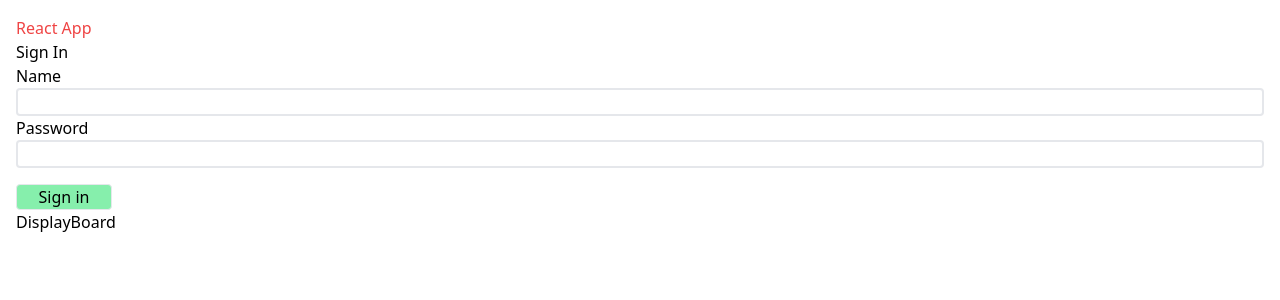
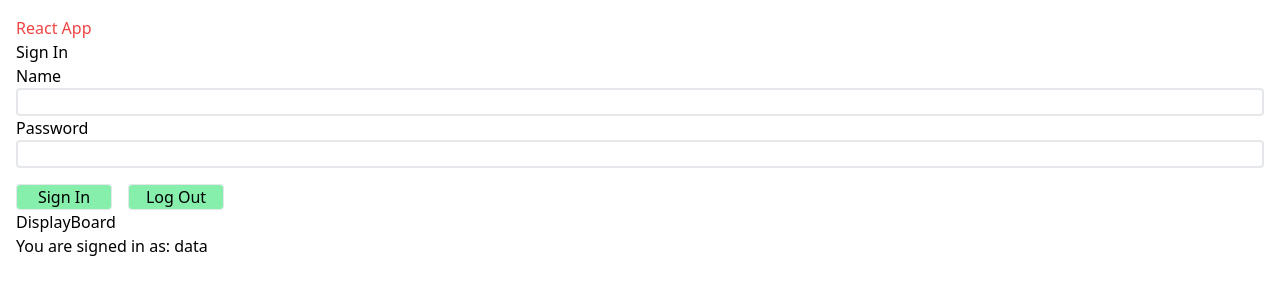
Before and after one commit to sagarkawad/js_practice, a React (Vite) app in the folder frontend/react-app/: page / in a window 1280 px wide. Shown: the top 300 px of the page. Built offline with nearby package versions, Linux system fonts and the light colour scheme.

Commit message:
token received and stored  using front-end

```diff
--- a/frontend/react-app/src/pages/DisplayBoard/DisplayBoard.jsx
+++ b/frontend/react-app/src/pages/DisplayBoard/DisplayBoard.jsx
@@ -1,9 +1,12 @@
-import React from 'react'
+import React from "react";
 
 const DisplayBoard = () => {
   return (
-    <div>DisplayBoard</div>
-  )
-}
+    <div>
+      DisplayBoard
+      <h2>You are signed in as: data</h2>
+    </div>
+  );
+};
 
-export default DisplayBoard
+export default DisplayBoard;
--- a/frontend/react-app/src/pages/SignIn/SignIn.jsx
+++ b/frontend/react-app/src/pages/SignIn/SignIn.jsx
@@ -8,9 +8,10 @@ const SignIn = () => {
   function dataFetcher() {
     const url = "http://localhost:3000/signin"; // Replace with your API endpoint
     const data = {
-      username: "yourUsername",
-      pass: "yourPassword",
+      username: name,
+      pass: pass,
     };
+    let token;
 
     fetch(url, {
       method: "POST",
@@ -23,6 +24,14 @@ const SignIn = () => {
       .then((response) => response.json()) // Parse the JSON response
       .then((data) => {
         console.log("Success:", data);
+        if (!data.token) {
+          return;
+        }
+        token = data.token;
+        localStorage.setItem("authToken", token);
+        console.log(token);
+        setName("");
+        setPass("");
       })
       .catch((error) => {
         console.error("Error:", error);
@@ -37,6 +46,7 @@ const SignIn = () => {
           <label htmlFor="Name">Name</label>
           <input
             type="text"
+            value={name}
             onChange={(e) => {
               setName(e.target.value);
             }}
@@ -46,6 +56,7 @@ const SignIn = () => {
         <div className="flex flex-col">
           <label htmlFor="Password">Password</label>
           <input
+            value={pass}
             onChange={(e) => {
               setPass(e.target.value);
             }}
@@ -57,7 +68,10 @@ const SignIn = () => {
           onClick={dataFetcher}
           className="border w-24 rounded bg-green-300 mt-4"
         >
-          Sign in
+          Sign In
+        </button>
+        <button className="border w-24 rounded bg-green-300 mt-4 ml-4">
+          Log Out
         </button>
       </div>
     </section>
```
